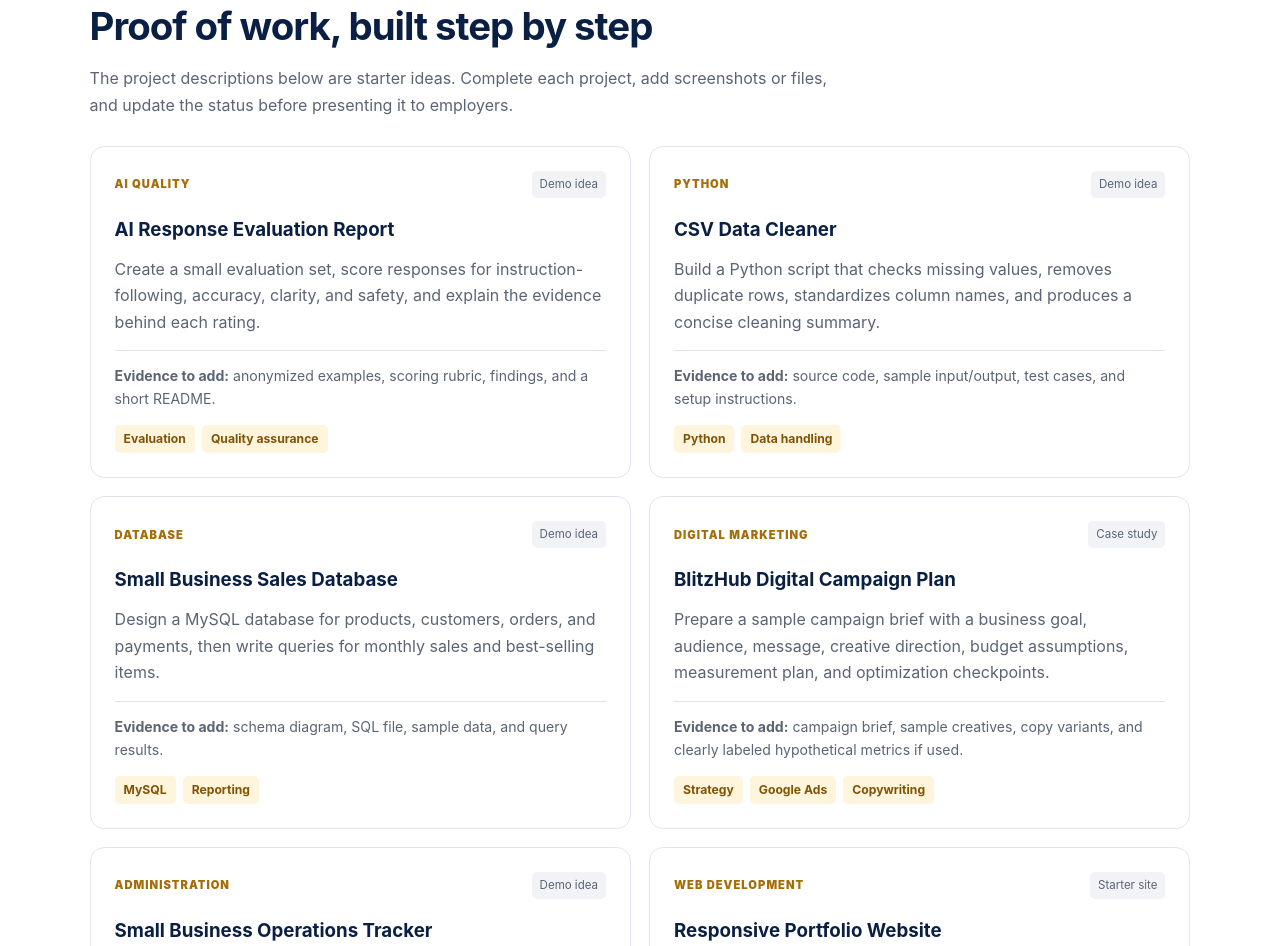
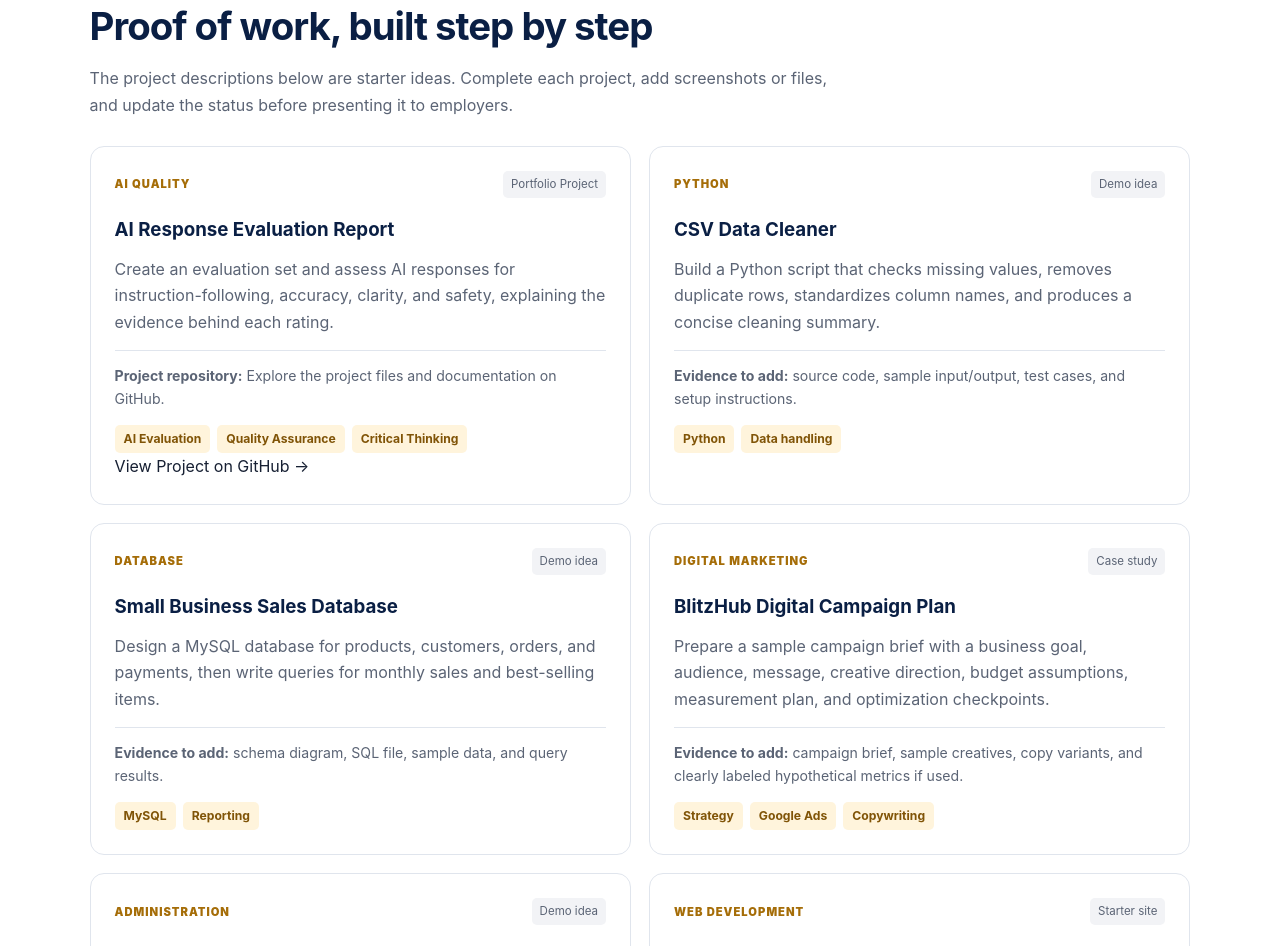
Before and after one commit to maisangonat-rgb/maisango-nathaniel-porfolio, a plain HTML site: page index.html in a window 1280 px wide. Shown: the part 2155-3101 px from the top of the page. Drawn offline with Linux system fonts and the light colour scheme.

Commit message:
Update index.html

```diff
--- a/index.html
+++ b/index.html
@@ -63,8 +63,32 @@
       <h2>Proof of work, built step by step</h2>
       <p class="section-lead">The project descriptions below are starter ideas. Complete each project, add screenshots or files, and update the status before presenting it to employers.</p>
       <div class="project-grid">
-        <article class="project-card"><div class="project-top"><span class="project-type">AI QUALITY</span><span class="status">Demo idea</span></div><h3>AI Response Evaluation Report</h3><p>Create a small evaluation set, score responses for instruction-following, accuracy, clarity, and safety, and explain the evidence behind each rating.</p><p class="deliverable"><strong>Evidence to add:</strong> anonymized examples, scoring rubric, findings, and a short README.</p><div class="tags"><span>Evaluation</span><span>Quality assurance</span></div></article>
-        <article class="project-card"><div class="project-top"><span class="project-type">PYTHON</span><span class="status">Demo idea</span></div><h3>CSV Data Cleaner</h3><p>Build a Python script that checks missing values, removes duplicate rows, standardizes column names, and produces a concise cleaning summary.</p><p class="deliverable"><strong>Evidence to add:</strong> source code, sample input/output, test cases, and setup instructions.</p><div class="tags"><span>Python</span><span>Data handling</span></div></article>
+        <article class="project-card">
+    <div class="project-top">
+        <span class="project-type">AI QUALITY</span>
+        <span class="status">Portfolio Project</span>
+    </div><h3>AI Response Evaluation Report</h3>
+
+<p>Create an evaluation set and assess AI responses for instruction-following, accuracy, clarity, and safety, explaining the evidence behind each rating.</p>
+
+<p class="deliverable">
+    <strong>Project repository:</strong> Explore the project files and documentation on GitHub.
+</p>
+
+<div class="tags">
+    <span>AI Evaluation</span>
+    <span>Quality Assurance</span>
+    <span>Critical Thinking</span>
+</div>
+
+<a href="https://github.com/maisangonat-rgb/ai-response-evaluation-porrtfolio"
+   target="_blank"
+   rel="noopener noreferrer"
+   class="project-link">
+    View Project on GitHub →
+</a>
+
+</article>        <article class="project-card"><div class="project-top"><span class="project-type">PYTHON</span><span class="status">Demo idea</span></div><h3>CSV Data Cleaner</h3><p>Build a Python script that checks missing values, removes duplicate rows, standardizes column names, and produces a concise cleaning summary.</p><p class="deliverable"><strong>Evidence to add:</strong> source code, sample input/output, test cases, and setup instructions.</p><div class="tags"><span>Python</span><span>Data handling</span></div></article>
         <article class="project-card"><div class="project-top"><span class="project-type">DATABASE</span><span class="status">Demo idea</span></div><h3>Small Business Sales Database</h3><p>Design a MySQL database for products, customers, orders, and payments, then write queries for monthly sales and best-selling items.</p><p class="deliverable"><strong>Evidence to add:</strong> schema diagram, SQL file, sample data, and query results.</p><div class="tags"><span>MySQL</span><span>Reporting</span></div></article>
         <article class="project-card"><div class="project-top"><span class="project-type">DIGITAL MARKETING</span><span class="status">Case study</span></div><h3>BlitzHub Digital Campaign Plan</h3><p>Prepare a sample campaign brief with a business goal, audience, message, creative direction, budget assumptions, measurement plan, and optimization checkpoints.</p><p class="deliverable"><strong>Evidence to add:</strong> campaign brief, sample creatives, copy variants, and clearly labeled hypothetical metrics if used.</p><div class="tags"><span>Strategy</span><span>Google Ads</span><span>Copywriting</span></div></article>
         <article class="project-card"><div class="project-top"><span class="project-type">ADMINISTRATION</span><span class="status">Demo idea</span></div><h3>Small Business Operations Tracker</h3><p>Create a spreadsheet to track invoices, expenses, follow-ups, and monthly summaries, using fictional sample data for demonstration.</p><p class="deliverable"><strong>Evidence to add:</strong> spreadsheet, formulas, brief user guide, and sample report.</p><div class="tags"><span>Excel</span><span>Organization</span></div></article>
```
